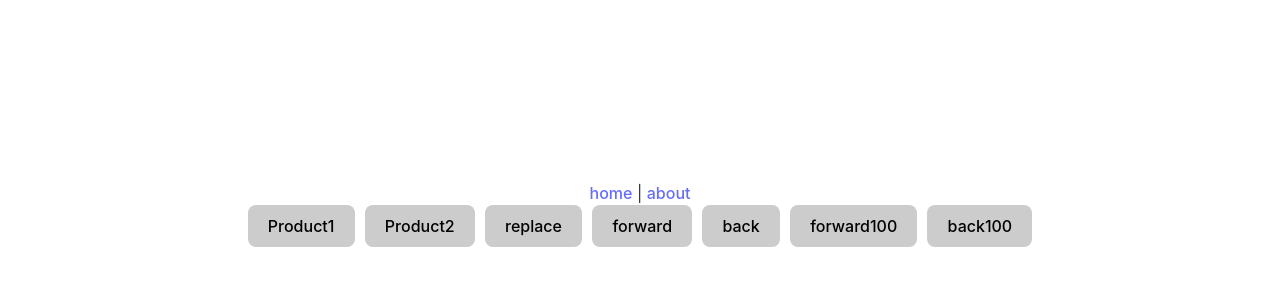
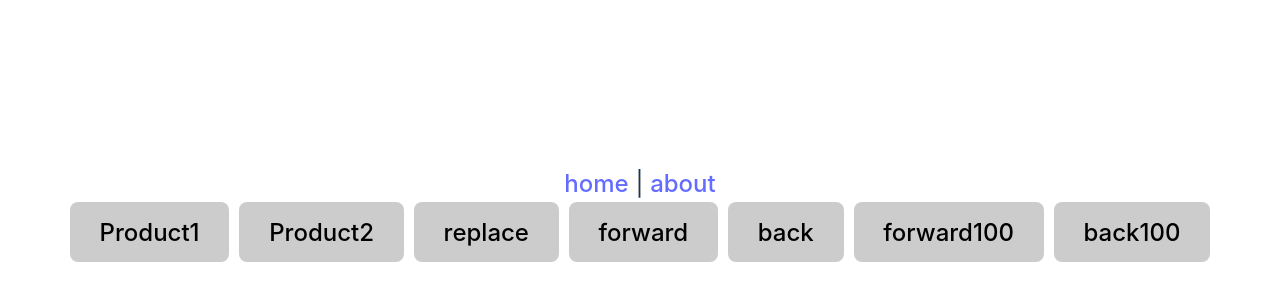
Before and after one commit to gimmyhehe/vue-router-demo, a Vue app: page / in a window 1280 px wide. Shown: the part 186-486 px from the top of the page. Built offline with nearby package versions, Linux system fonts and the light colour scheme.

Commit message:
导航式编程

```diff
--- a/src/App.vue
+++ b/src/App.vue
@@ -9,6 +9,7 @@ export default {
     }
     const replace = () => {
       router.replace({ path: '/home', query: { flag: 'replace' } })
+      // router.replace({ name: 'product', params: { id: '123/%' }, query: { flag: 'replace' } })
     }
     const forward = () => {
       router.go(1)
--- a/src/style.css
+++ b/src/style.css
@@ -12,6 +12,7 @@
   -webkit-font-smoothing: antialiased;
   -moz-osx-font-smoothing: grayscale;
   -webkit-text-size-adjust: 100%;
+  font-size: 24px;
 }
 
 a {
```
